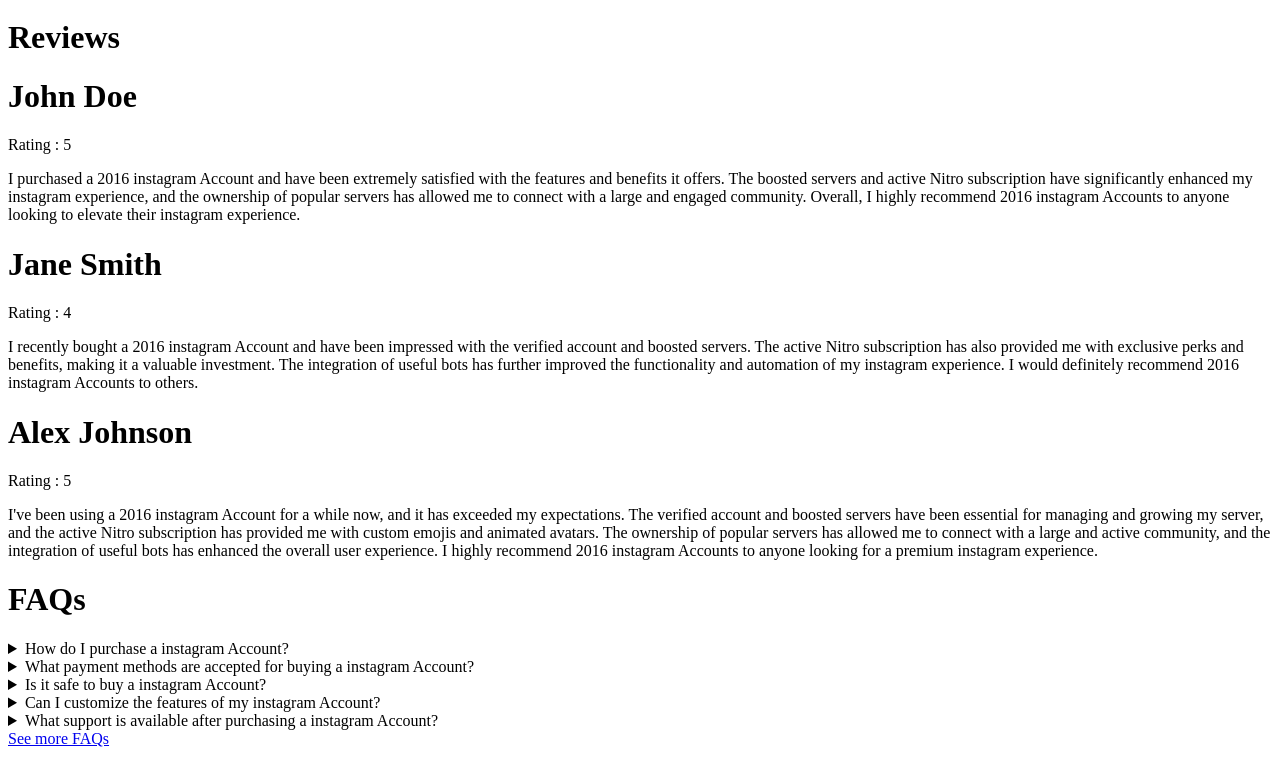
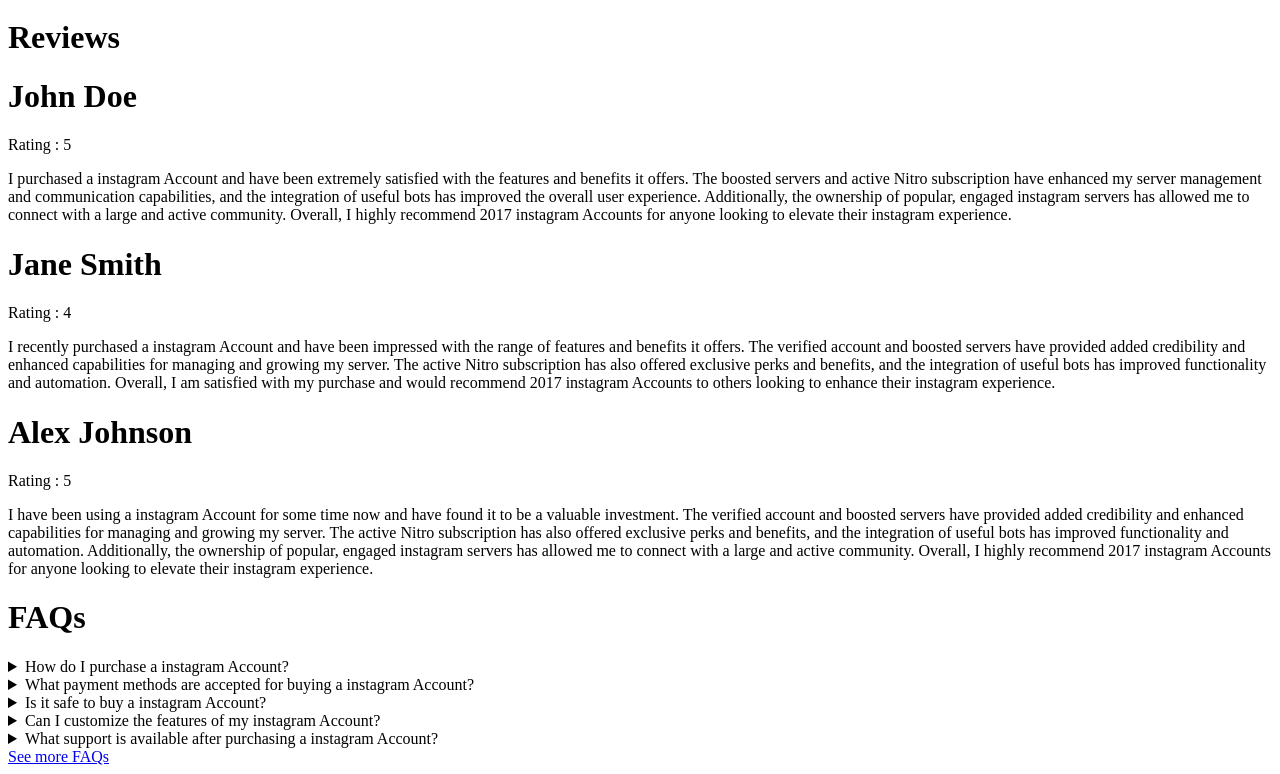
Before and after one commit to enggsatyamraj/CSET301_Assignment, a Next.js app: page /accounts/instagram/1 in a window 1280 px wide. Shown: the part 2182-2956 px from the top of the page. Built offline with nearby package versions, Linux system fonts and the light colour scheme.

Commit message:
some major commits

```diff
--- a/src/app/accounts/instagram/[id]/page.jsx
+++ b/src/app/accounts/instagram/[id]/page.jsx
@@ -10,6 +10,27 @@ const Page = () => {
   const id = pathname.split("/")[3];
   console.log(discordData[id - 1]);
   const data = discordData[id - 1];
+  const reviews = [
+    {
+      "id": 1,
+      "name": "John Doe",
+      "rating": 5,
+      "review": "I purchased a instagram Account and have been extremely satisfied with the features and benefits it offers. The boosted servers and active Nitro subscription have enhanced my server management and communication capabilities, and the integration of useful bots has improved the overall user experience. Additionally, the ownership of popular, engaged instagram servers has allowed me to connect with a large and active community. Overall, I highly recommend 2017 instagram Accounts for anyone looking to elevate their instagram experience."
+    },
+    {
+      "id": 2,
+      "name": "Jane Smith",
+      "rating": 4,
+      "review": "I recently purchased a instagram Account and have been impressed with the range of features and benefits it offers. The verified account and boosted servers have provided added credibility and enhanced capabilities for managing and growing my server. The active Nitro subscription has also offered exclusive perks and benefits, and the integration of useful bots has improved functionality and automation. Overall, I am satisfied with my purchase and would recommend 2017 instagram Accounts to others looking to enhance their instagram experience."
+    },
+    {
+      "id": 3,
+      "name": "Alex Johnson",
+      "rating": 5,
+      "review": "I have been using a instagram Account for some time now and have found it to be a valuable investment. The verified account and boosted servers have provided added credibility and enhanced capabilities for managing and growing my server. The active Nitro subscription has also offered exclusive perks and benefits, and the integration of useful bots has improved functionality and automation. Additionally, the ownership of popular, engaged instagram servers has allowed me to connect with a large and active community. Overall, I highly recommend 2017 instagram Accounts for anyone looking to elevate their instagram experience."
+    }
+  ]
+
   return (
     <div className="min-h-[100vh] w-[100%] bg-[#121212] text-white">
       <div className="mx-auto max-w-[800px] px-7 pb-12 pt-[100px]">
@@ -83,7 +104,7 @@ const Page = () => {
 
         <h1 className="mb-3 mt-5 text-2xl font-semibold">Reviews</h1>
         <div className="mt-7 grid grid-cols-1 gap-8 md:grid-cols-2">
-          {data.reviews.map((item, index) => {
+          {reviews.map((item, index) => {
             return (
               <div key={index} className="relative rounded-md border-[1px] p-4">
                 <h1 className="absolute top-[-18px] w-fit rounded-lg bg-[#00C9A7] px-3 py-1">
@@ -95,7 +116,7 @@ const Page = () => {
                   </span>{" "}
                   : <span>{item.rating}</span>
                 </p>
-                <p className="text-[14px] opacity-80">{item.comment}</p>
+                <p className="text-[14px] opacity-80">{item.review}</p>
               </div>
             );
           })}
--- a/src/app/accounts/page.jsx
+++ b/src/app/accounts/page.jsx
@@ -157,7 +157,7 @@ export default function Page() {
               onClick={() => isetShowMore(!ishowMore)}
               className="ml-auto mt-4 w-fit cursor-pointer rounded-md bg-[#00C89D] px-4 py-1 font-semibold"
             >
-              {showMore ? "Show less accounts" : "Show more accounts"}
+              {ishowMore ? "Show less accounts" : "Show more accounts"}
             </div>
           </div>
         </div>
@@ -222,7 +222,7 @@ export default function Page() {
               onClick={() => tsetShowMore(!tshowMore)}
               className="ml-auto mt-4 w-fit cursor-pointer rounded-md bg-[#00C89D] px-4 py-1 font-semibold"
             >
-              {showMore ? "Show less accounts" : "Show more accounts"}
+              {tshowMore ? "Show less accounts" : "Show more accounts"}
             </div>
           </div>
         </div>
--- a/src/components/WhyChoose.jsx
+++ b/src/components/WhyChoose.jsx
@@ -28,8 +28,8 @@ const WhyChoose = () => {
     },
   ]
   return (
-    <div className="bg-[#121212] text-white">
-      <div className="max-w-[1280px] min-h-[60vh] flex flex-col justify-center px-4 pb-12">
+    <div className="bg-[#121212] text-white py-12">
+      <div className="max-w-[1080px] min-h-[60vh] mx-auto flex flex-col justify-center px-4 pb-12">
         <div className=" ">
           <h2 class="md:text-4xl text-3xl font-semibold mb-6 w-[98%] sm:w-[80%] md:w-[70%] lg:w-[60%]">Elevate Your Strategy with Our Trusted Solutions</h2>
             <ul>
```
Also changed, not shown: src/app/accounts/discord/[id]/page.jsx (+19 -1 lines), src/app/accounts/twitter/[id]/page.jsx (+18 -1 lines).
